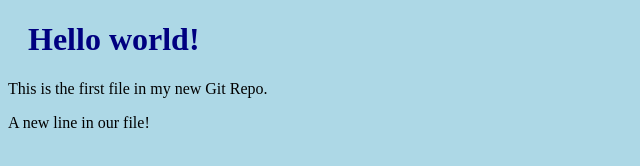
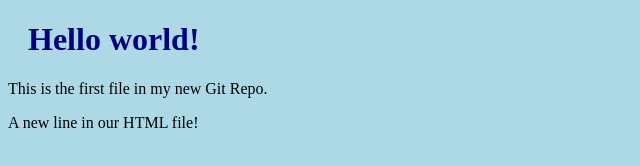
Before and after one commit to Stiffey/Stiffey, a plain HTML site: page index.html in a window 1280 px wide. Shown: the full height of the page, 0-640 px from the left. Drawn offline with Linux system fonts and the light colour scheme.

Commit message:
Updated copy in file

```diff
--- a/index.html
+++ b/index.html
@@ -8,7 +8,7 @@
 
 <h1>Hello world!</h1>
 <p>This is the first file in my new Git Repo.</p>
-<p>A new line in our file!</p>
+<p>A new line in our HTML file!</p>
 
 </body>
 </html>
```
